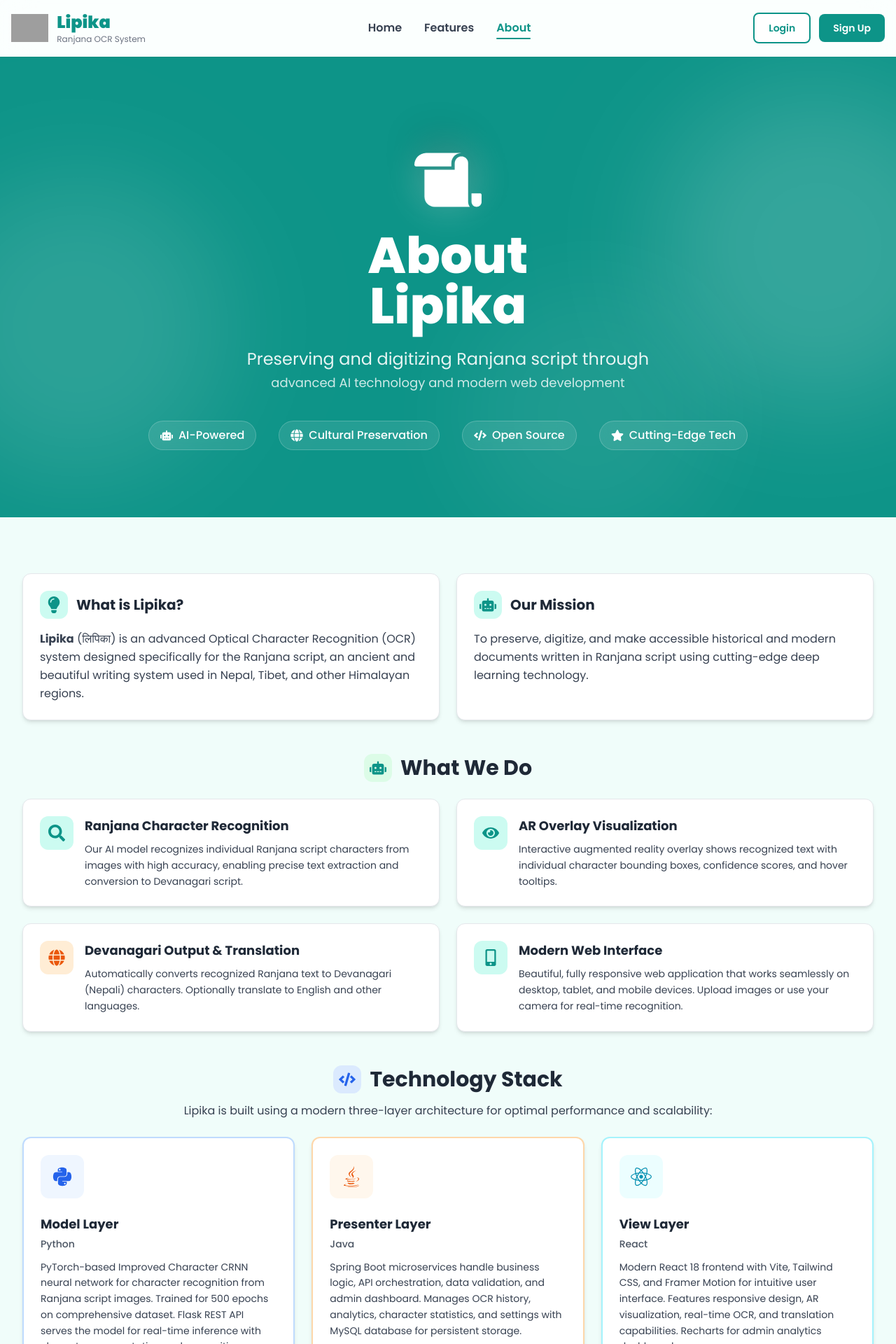
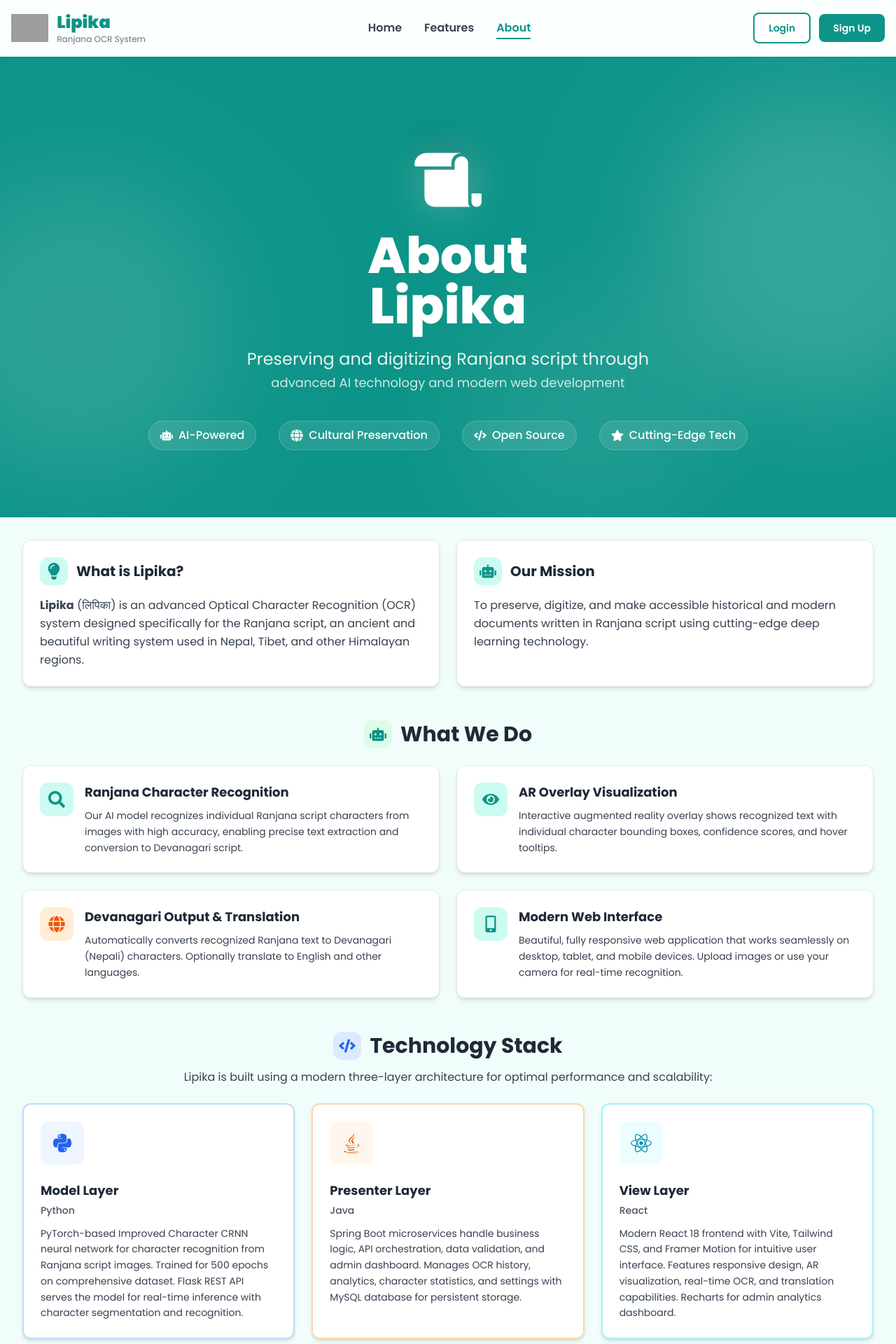
Before and after one commit to SajBajra/Final-Year-Project, a React (Vite) app in the folder frontend/: page /about in a window 1280 px wide. Shown: the top 1920 px of the page at 70% size. Built offline with nearby package versions, Linux system fonts and the light colour scheme; grey boxes are pictures that could not be loaded.

Commit message:
Reduce bottom padding on Features, About, and Profile pages to match Home page

```diff
--- a/frontend/src/pages/About.jsx
+++ b/frontend/src/pages/About.jsx
@@ -169,7 +169,7 @@ const About = () => {
         </div>
       </section>
 
-      <main className="container mx-auto px-3 sm:px-4 md:px-6 lg:px-8 py-12 sm:py-16 md:py-20 max-w-7xl">
+      <main className="container mx-auto px-3 sm:px-4 md:px-6 lg:px-8 py-4 sm:py-6 md:py-8 max-w-7xl">
 
         {/* Mission Section - Split into multiple cards */}
         <div className="grid grid-cols-1 md:grid-cols-2 gap-4 sm:gap-6 mb-8 sm:mb-12">
--- a/frontend/src/pages/Features.jsx
+++ b/frontend/src/pages/Features.jsx
@@ -226,7 +226,7 @@ const Features = () => {
         </div>
       </section>
 
-      <main className="container mx-auto px-3 sm:px-4 md:px-6 lg:px-8 py-12 sm:py-16 md:py-20 max-w-7xl">
+      <main className="container mx-auto px-3 sm:px-4 md:px-6 lg:px-8 py-4 sm:py-6 md:py-8 max-w-7xl">
 
         {/* Features Grid - Responsive with Staggered Animation */}
         <motion.div
--- a/frontend/src/pages/UserProfile.jsx
+++ b/frontend/src/pages/UserProfile.jsx
@@ -101,7 +101,7 @@ const UserProfile = () => {
     <div className="min-h-screen bg-primary-50 flex flex-col" style={{ fontFamily: 'Poppins, sans-serif' }}>
       <Header />
 
-      <main className="flex-grow container mx-auto px-4 py-8 max-w-7xl">
+      <main className="flex-grow container mx-auto px-4 py-4 sm:py-6 md:py-8 max-w-7xl">
         <motion.div
           initial={{ opacity: 0, y: 20 }}
           animate={{ opacity: 1, y: 0 }}
```
